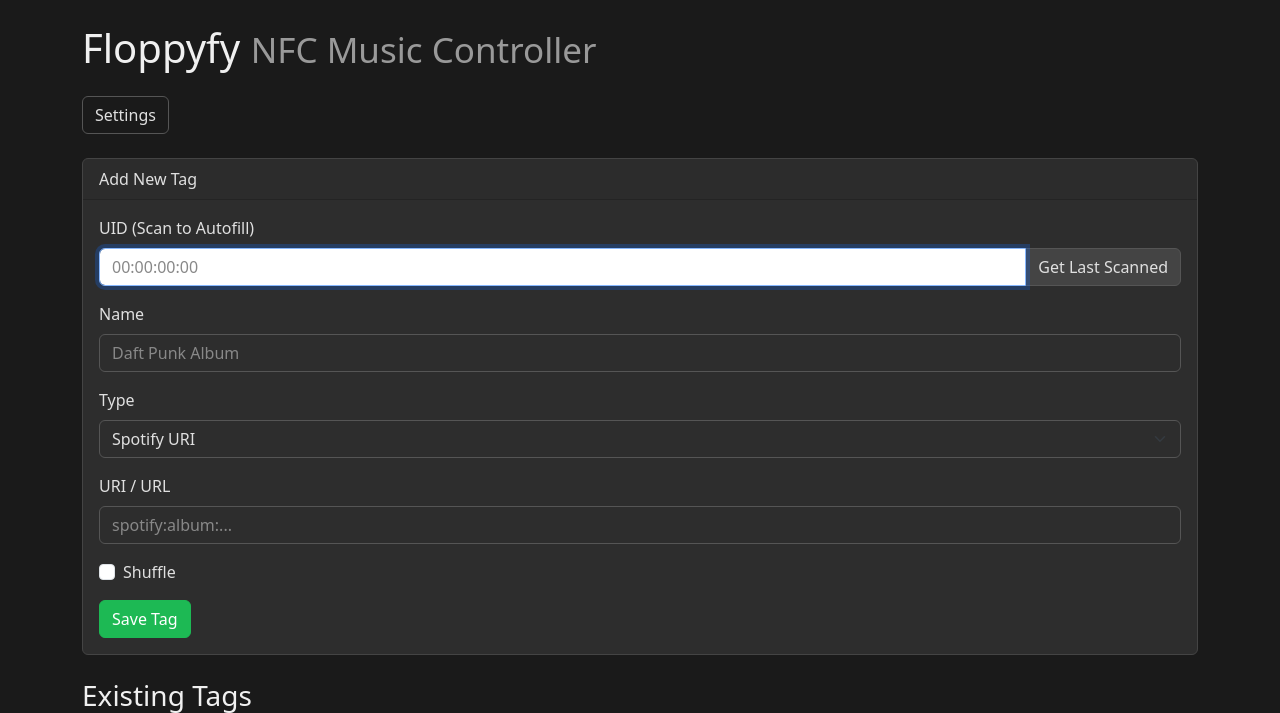
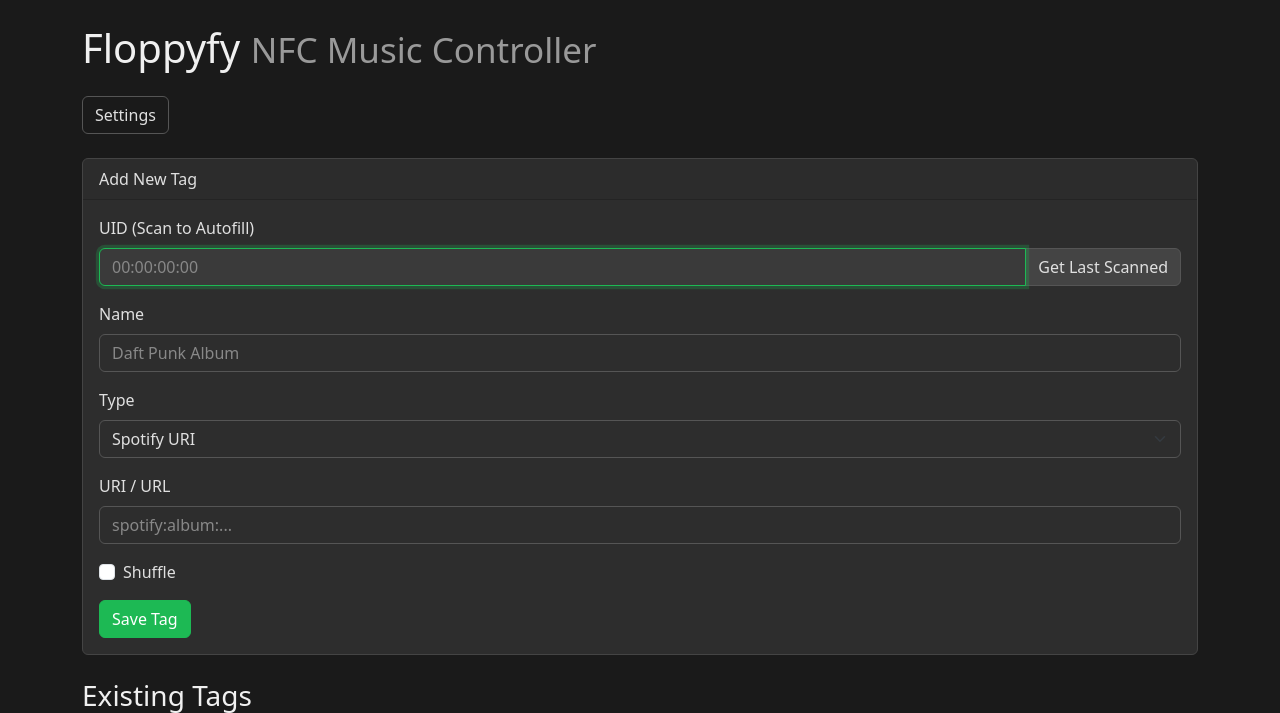
Before and after one commit to janniklas-jakob/floppyfy, a Flask app: page / in a window 1280 px wide, with the restyled element focused. Shown: the top 713 px of the page. Run offline with Flask 3, Linux system fonts and the light colour scheme.

Commit message:
Make selected input field more readable

```diff
--- a/src/templates/index.html
+++ b/src/templates/index.html
@@ -30,6 +30,14 @@
             background-color: #2d2d2d;
             border-color: #555;
             color: #e0e0e0 !important;
+        }
+
+        .form-control:focus,
+        .form-select:focus {
+            background-color: #3a3a3a !important;
+            border-color: #1db954 !important;
+            color: #ffffff !important;
+            box-shadow: 0 0 0 0.2rem rgba(29, 185, 84, 0.25) !important;
         }
 
         .form-control::placeholder {
```
Also changed, not shown: src/templates/settings.html (+8 -0 lines).
